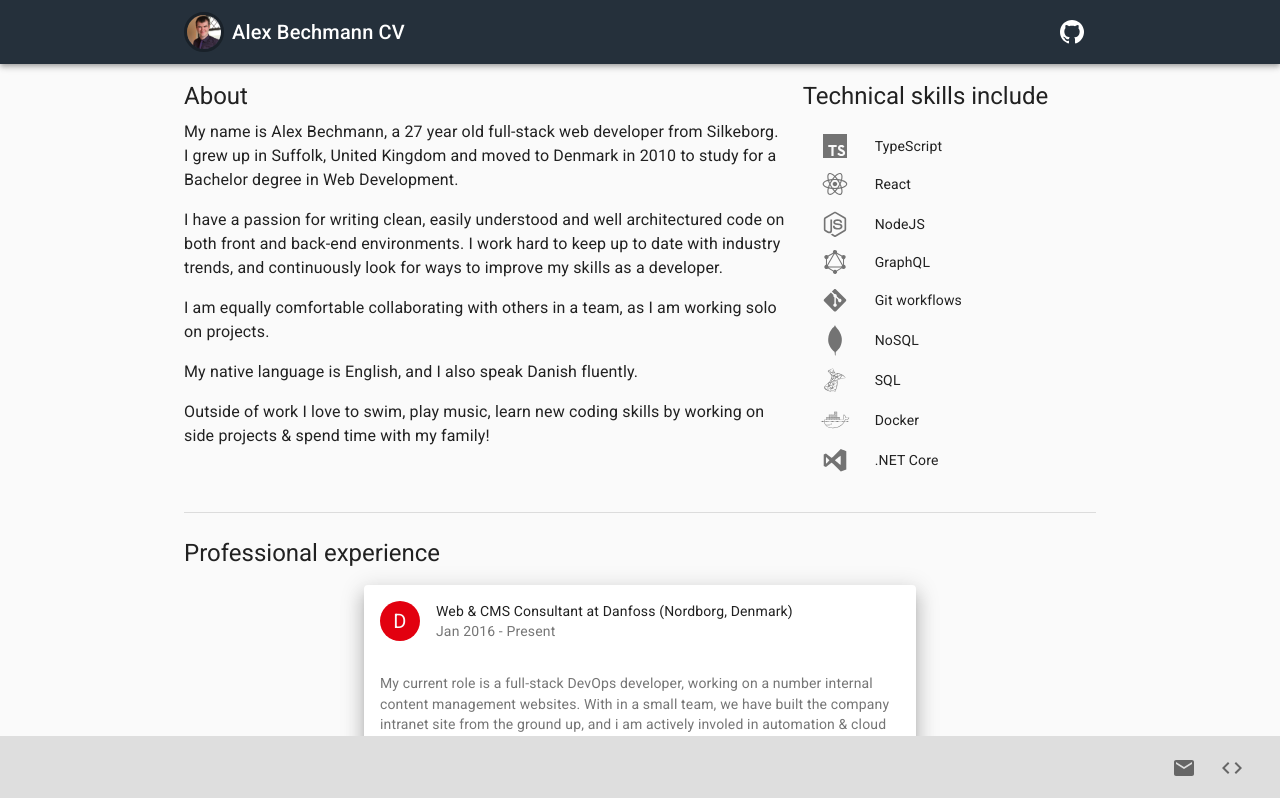
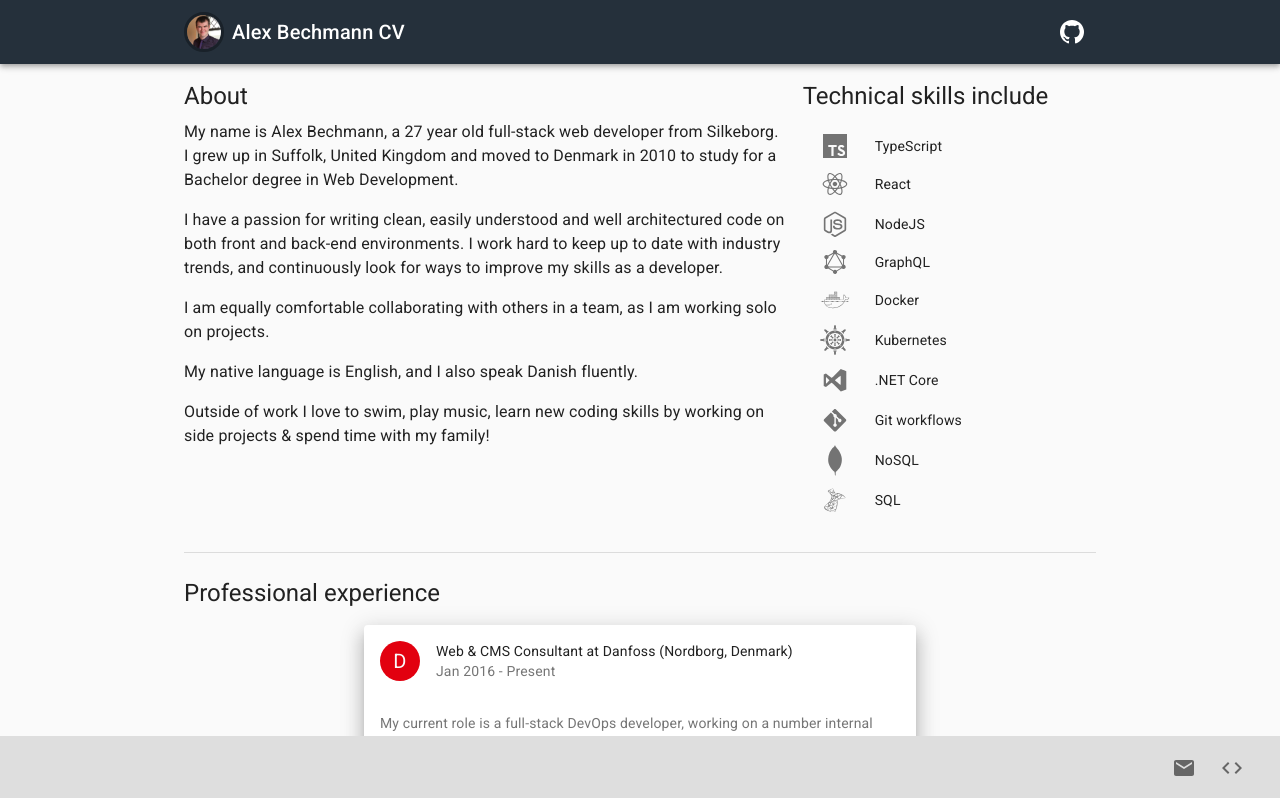
Before and after one commit to alexbechmann/cv, a Next.js app in the folder app/: page / in a window 1280 px wide. Shown: the top 798 px of the page. Built offline with nearby package versions, Linux system fonts and the light colour scheme.

Commit message:
add kubernetes skill

```diff
--- a/app/pages/index.tsx
+++ b/app/pages/index.tsx
@@ -22,6 +22,7 @@ import {
   DiVisualstudio,
   DiDocker
 } from "react-icons/di";
+import { GiShipWheel } from "react-icons/gi";
 import TypescriptIcon from "../src/components/icons/Typescript";
 import GraphQL from "../src/components/icons/GraphQL";
 import Experience from "../src/components/Experience";
@@ -106,6 +107,24 @@ const Index = () => {
               </ListItem>
               <ListItem>
                 <ListItemIcon>
+                  <DiDocker size={32} />
+                </ListItemIcon>
+                <ListItemText primary="Docker" />
+              </ListItem>
+              <ListItem>
+                <ListItemIcon>
+                  <GiShipWheel size={32} />
+                </ListItemIcon>
+                <ListItemText primary="Kubernetes" />
+              </ListItem>
+              <ListItem>
+                <ListItemIcon>
+                  <DiVisualstudio size={32} />
+                </ListItemIcon>
+                <ListItemText primary=".NET Core" />
+              </ListItem>
+              <ListItem>
+                <ListItemIcon>
                   <DiGit size={32} />
                 </ListItemIcon>
                 <ListItemText primary="Git workflows" />
@@ -121,18 +140,6 @@ const Index = () => {
                   <DiMsqlServer size={32} />
                 </ListItemIcon>
                 <ListItemText primary="SQL" />
-              </ListItem>
-              <ListItem>
-                <ListItemIcon>
-                  <DiDocker size={32} />
-                </ListItemIcon>
-                <ListItemText primary="Docker" />
-              </ListItem>
-              <ListItem>
-                <ListItemIcon>
-                  <DiVisualstudio size={32} />
-                </ListItemIcon>
-                <ListItemText primary=".NET Core" />
               </ListItem>
             </List>
           </Grid>
```
Also changed, not shown: 1 other file (tests, documents, lock files or other folders).
